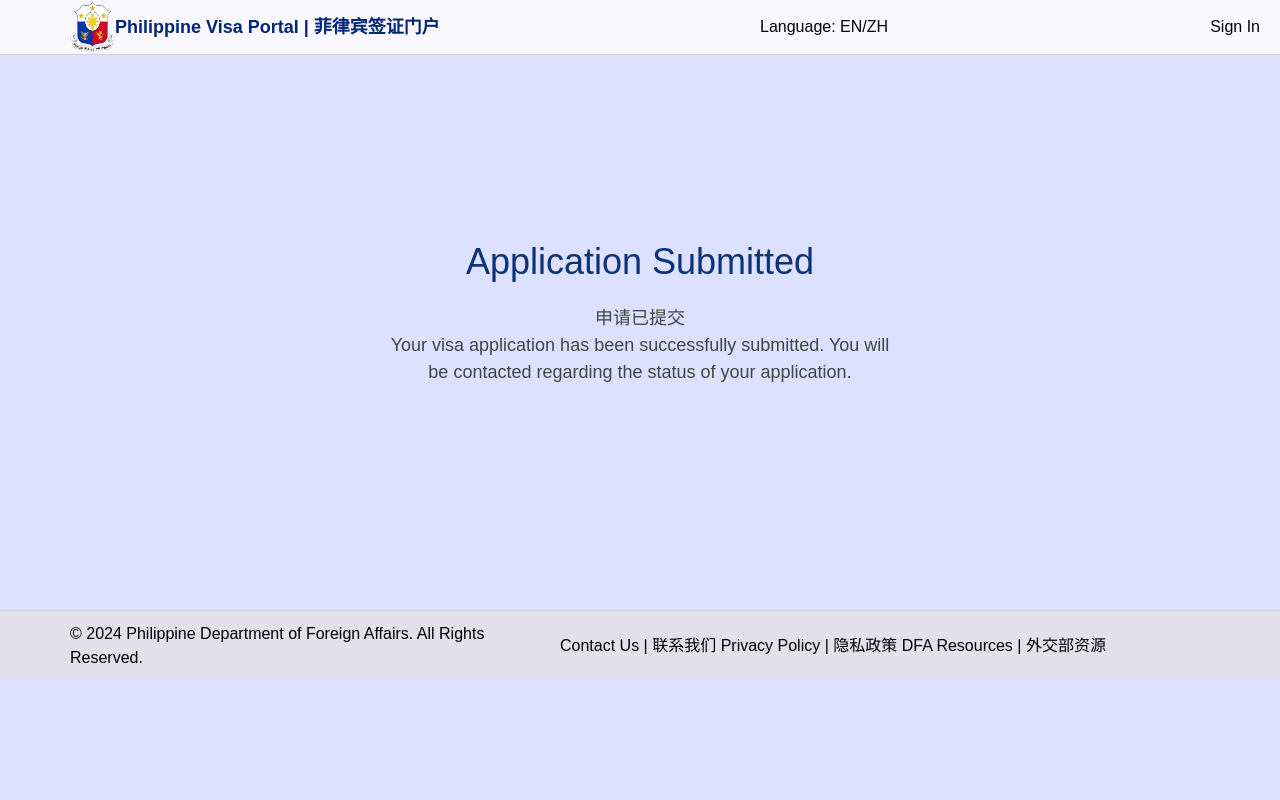
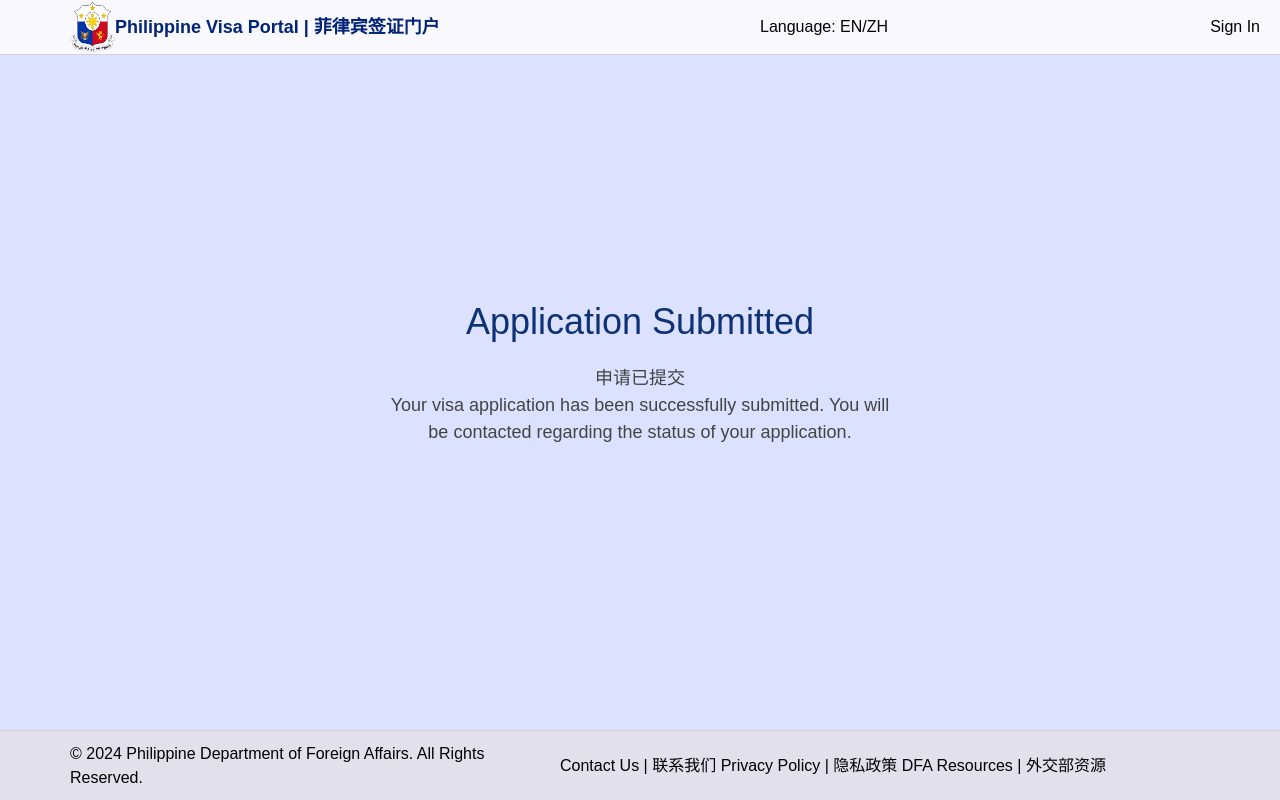
Before and after one commit to izeaharquillano/visa-form-app, a Next.js app: page /submit in a window 1280 px wide. Built offline with nearby package versions, Linux system fonts and the light colour scheme.

Commit message:
made phlogo clickable and fixed footer positioning

```diff
--- a/app/globals.css
+++ b/app/globals.css
@@ -5,6 +5,9 @@ body {
   margin: 0;
   font-family: Arial, sans-serif;
   padding-top: 70px;
+  display: flex;
+  flex-direction: column;
+  min-height: 100vh;
 }
 
 /* ── Header ── */
--- a/app/submit/page.tsx
+++ b/app/submit/page.tsx
@@ -7,7 +7,7 @@ export default function SubmitPage() {
   return (
     <>
       <Header />
-      <div className="success-container">
+      <div className="success-container" style={{ flex: 1 }}>
         <h1>Application Submitted</h1>
         <p>申请已提交</p>
         <p>
--- a/components/Header.tsx
+++ b/components/Header.tsx
@@ -2,8 +2,10 @@ export default function Header() {
   return (
     <div className="header">
       <div className="left-section">
-        <img className="ph-logo" src="/phlogo.png" alt="PH Logo" />
-        <p className="portal-title">Philippine Visa Portal | 菲律宾签证门户</p>
+        <a href="/" style={{ display: "flex", alignItems: "center", textDecoration: "none" }}>
+          <img className="ph-logo" src="/phlogo.png" alt="PH Logo" />
+          <p className="portal-title">Philippine Visa Portal | 菲律宾签证门户</p>
+        </a>
       </div>
       <div className="right-section">
         <p>Language: EN/ZH</p>
```
